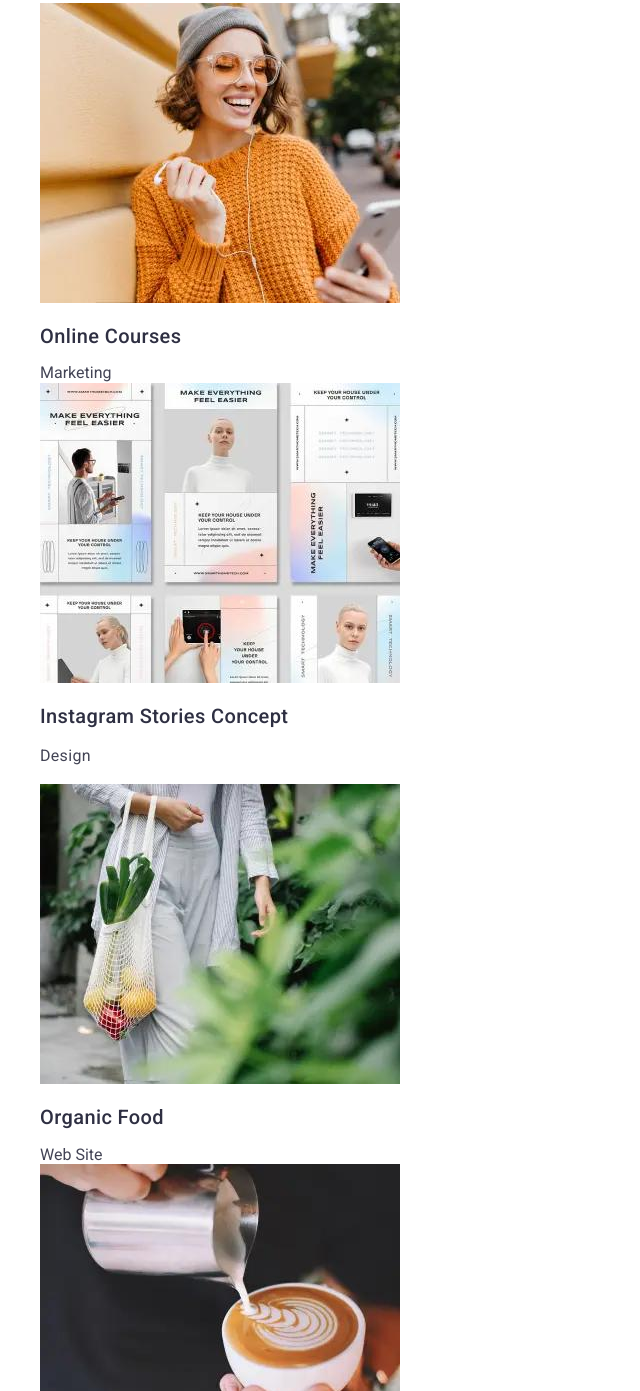
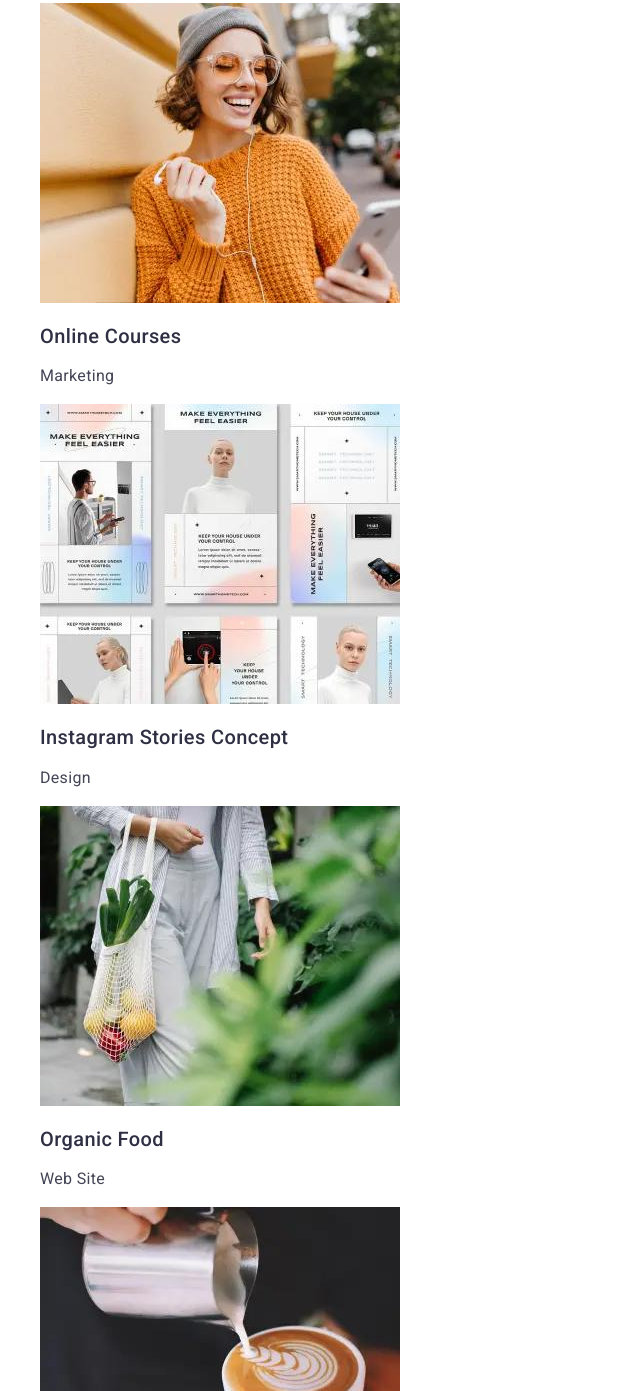
Before and after one commit to JuliaKysla/goit-markup-hw-02, a plain HTML site: page portfolio.html in a window 1280 px wide. Shown: the part 2412-3803 px from the top of the page, without its empty margins (0-640 px from the left). Drawn offline with nearby package versions, Linux system fonts and the light colour scheme.

Commit message:
Update portfolio.html

```diff
--- a/portfolio.html
+++ b/portfolio.html
@@ -74,7 +74,7 @@
                     <li>
                       <a class="link"><img class="gallery-img" src="./images/portfolio/online-courses.jpg" alt="Marketing Online Courses" width="360">
                         <h2 class="gallery-title">Online Courses</h2>
-                        <p class="gallery-desc"></p>Marketing</a>
+                        <p class="gallery-desc">Marketing</p></a>
                     </li>
                     <li class="gallety-item">
                       <a class="link"><img class="gallery-img" src="./images/portfolio/instagram.jpg" alt="Instagram Stories Concept" width="360">
@@ -84,7 +84,7 @@
                     <li class="gallety-item">
                       <a class="link"><img class="gallery-img" src="./images/portfolio/organic-food.jpg" alt="Web Site Organic Food" width="360">
                         <h2 class="gallery-title">Organic Food</h2>
-                        <p class="gallery-desc"></p>Web Site</a>
+                        <p class="gallery-desc">Web Site</p></a>
                     </li>
                     <li class="gallety-item">
                       <a class="link"><img class="gallery-img" src="./images/portfolio/fresh-coffee.jpg" alt="web site Fresh Coffee" width="360">
```
